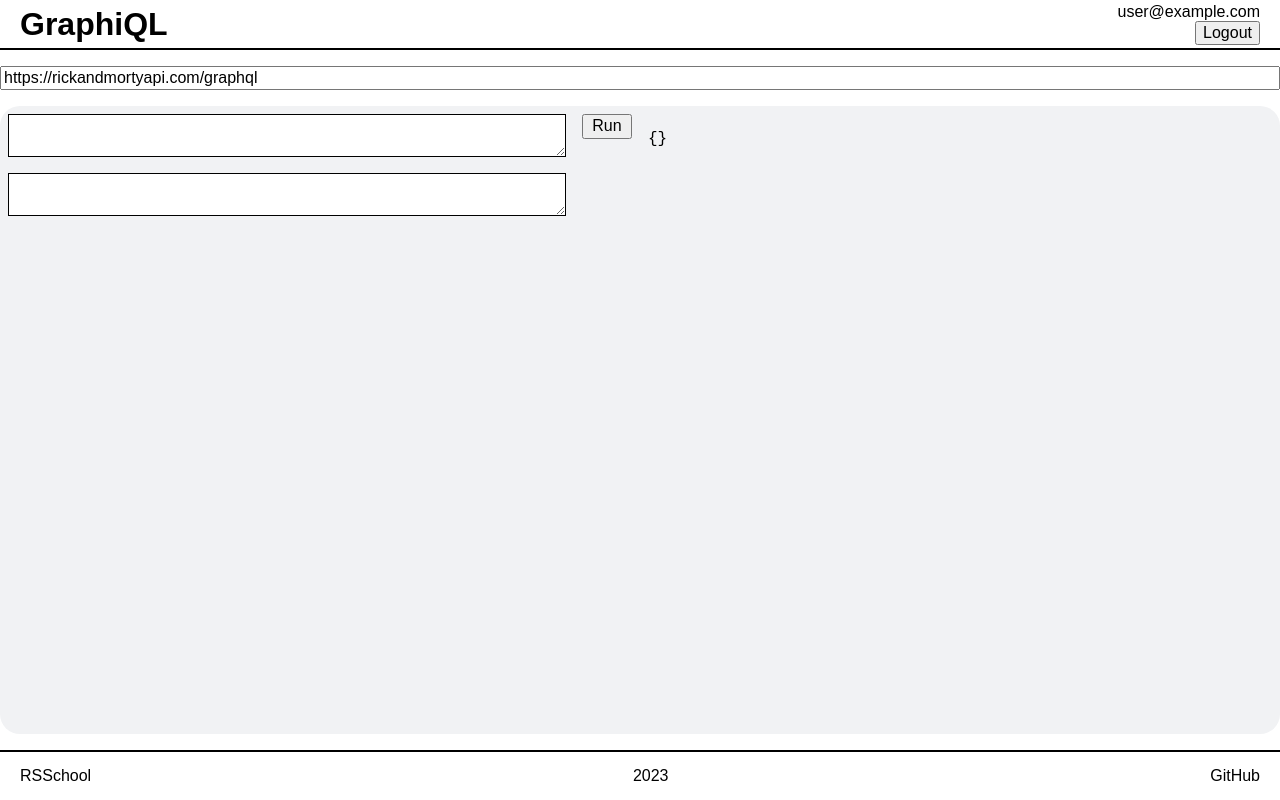
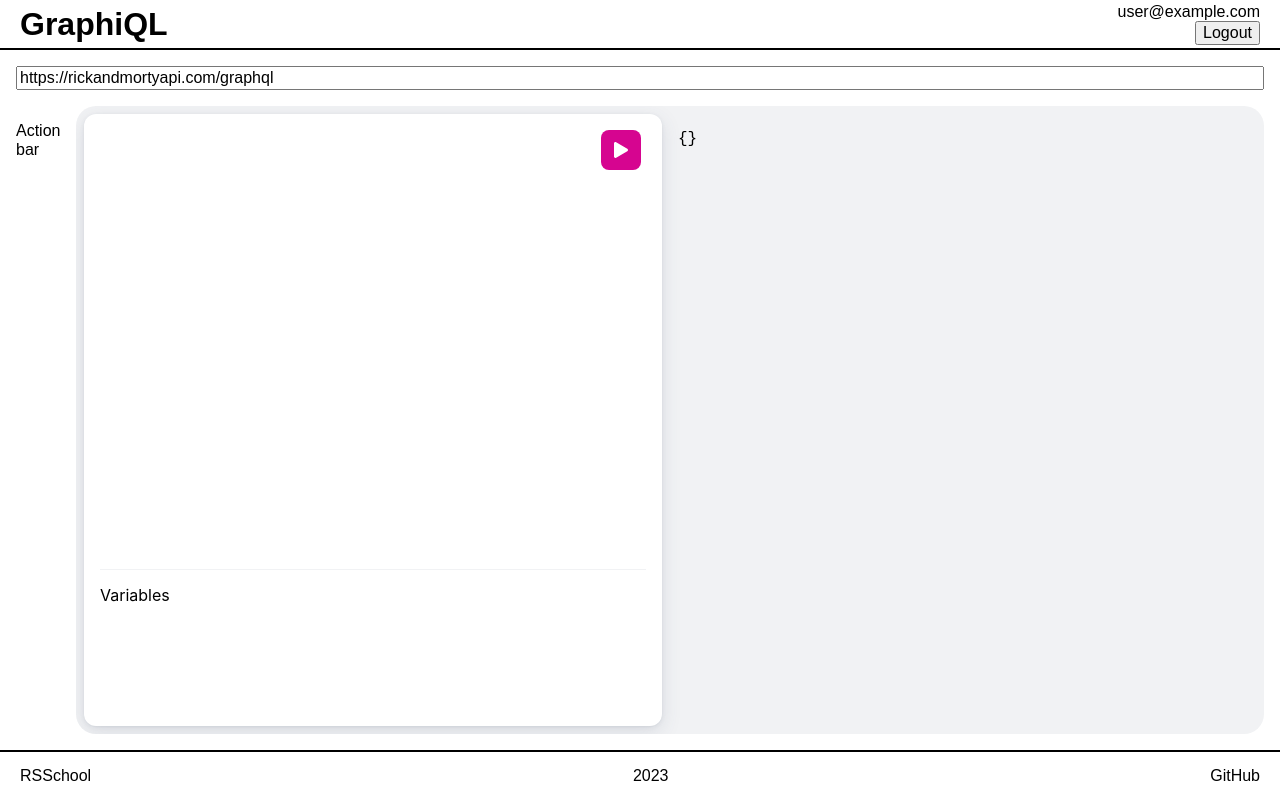
Before and after one commit to likurg42/graphiql, a React (Vite) app: page /playground in a window 1280 px wide. Built offline with nearby package versions, Linux system fonts and the light colour scheme; no server answers; sample sign-in values are in the browser's storage.

Commit message:
feat: add ide and result styles

```diff
--- a/package.json
+++ b/package.json
@@ -29,6 +29,7 @@
     "firebase": "^9.21.0",
     "msw": "^1.2.1",
     "react": "^18.2.0",
+    "react-bootstrap-icons": "^1.10.3",
     "react-dom": "^18.2.0",
     "react-firebase-hooks": "^5.1.1",
     "react-hook-form": "^7.43.9",
--- /dev/null
+++ b/src/pages/PlaygroundPage/ActionBar/ActionBar.tsx
@@ -0,0 +1,3 @@
+export const ActionBar = () => {
+  return <p>Action bar</p>;
+};
--- a/src/pages/PlaygroundPage/Code/Code.tsx
+++ b/src/pages/PlaygroundPage/Code/Code.tsx
@@ -2,8 +2,13 @@ import { SyntheticEvent } from 'react';
 import styled from 'styled-components';
 
 const Container = styled.textarea`
+  font-family: 'JetBrains Mono', monospace;
+  padding: 0;
+  border: none;
+  border-radius: ${(props) => props.theme.spacing.borderRadius};
+  outline: none;
   white-space: pre;
-  border: 1px solid black;
+  resize: none;
 `;
 
 export const Code = ({ saveChanges }: { saveChanges: (code: string) => void }) => {
--- a/src/pages/PlaygroundPage/Editor/Editor.tsx
+++ b/src/pages/PlaygroundPage/Editor/Editor.tsx
@@ -10,14 +10,32 @@ function removeLinebreaks(str: string) {
 
 const Form = styled.form`
   display: grid;
+  padding: ${({ theme }) => theme.spacing[2]};
   grid-template-columns: 1fr 50px;
-  grid-template-rows: 1fr 1fr;
+  grid-template-rows: 3fr 1fr;
   gap: 1rem;
+  background-color: white;
+  border-radius: ${(props) => props.theme.spacing.borderRadius.md};
+  box-shadow: 0 6px 20px rgba(59, 76, 106, 0.13), 0 1.34018px 4.46726px rgba(59, 76, 106, 0.08),
+    0 0.399006px 1.33002px rgba(59, 76, 106, 0.05);
+  overflow: hidden;
 `;
 
 const Toolbar = styled.div`
   display: flex;
   flex-direction: column;
+  align-items: center;
+`;
+
+const Settings = styled.div`
+  border-top: 1px solid ${(props) => props.theme.colors.bgClr};
+  padding-top: 1rem;
+  grid-column: span 2;
+`;
+
+const SubTitle = styled.div`
+  font-family: Inter, sans-serif;
+  font-size: 1rem;
 `;
 
 export const Editor = () => {
@@ -34,7 +52,10 @@ export const Editor = () => {
       <Toolbar>
         <QueryButton submit={handleSubmit} />
       </Toolbar>
-      <Code saveChanges={() => {}} />
+      <Settings>
+        <SubTitle>Variables</SubTitle>
+        <Code saveChanges={() => {}} />
+      </Settings>
     </Form>
   );
 };
--- a/src/pages/PlaygroundPage/Ide/Ide.tsx
+++ b/src/pages/PlaygroundPage/Ide/Ide.tsx
@@ -4,9 +4,15 @@ import { Result } from '../Result/Result.tsx';
 
 const Container = styled.section`
   display: grid;
-  grid-template-columns: 1fr 1fr;
+  grid-template-columns: repeat(2, 1fr);
   grid-template-rows: auto;
   gap: 1rem;
+
+  padding: ${(props) => props.theme.spacing[1]};
+  background-color: ${(props) => props.theme.colors.bgClr};
+  border-radius: ${(props) => props.theme.spacing.borderRadius.lg};
+
+  overflow: hidden;
 `;
 
 export const Ide = () => (
--- a/src/pages/PlaygroundPage/PlaygroundPage.tsx
+++ b/src/pages/PlaygroundPage/PlaygroundPage.tsx
@@ -2,18 +2,18 @@ import styled from 'styled-components';
 import { usePlayground } from '../../store/index.ts';
 import { Url } from './Url/Url.tsx';
 import { Ide } from './Ide/Ide.tsx';
+import { ActionBar } from './ActionBar/ActionBar.tsx';
 
 const Container = styled.div`
   display: grid;
-  margin: 1rem 0;
+  padding: 1rem;
   grid-template-rows: auto 1fr;
   gap: 1rem;
 `;
 
 const IdeWrapper = styled.div`
-  padding: ${(props) => props.theme.spacing[1]};
-  background-color: ${(props) => props.theme.colors.bgClr};
-  border-radius: ${(props) => props.theme.spacing.borderRadius};
+  display: grid;
+  grid-template-columns: 60px 1fr;
 `;
 
 const PlaygroundPage = () => {
@@ -22,6 +22,7 @@ const PlaygroundPage = () => {
     <Container>
       <Url value={url} />
       <IdeWrapper>
+        <ActionBar />
         <Ide />
       </IdeWrapper>
     </Container>
--- a/src/pages/PlaygroundPage/QueryButton/QueryButton.tsx
+++ b/src/pages/PlaygroundPage/QueryButton/QueryButton.tsx
@@ -1,7 +1,31 @@
+import styled from 'styled-components';
+import { PlayFill } from 'react-bootstrap-icons';
+
+const Button = styled.button`
+  display: flex;
+  justify-content: center;
+  align-items: center;
+  width: 40px;
+  height: 40px;
+  border-radius: ${(props) => props.theme.spacing.borderRadius.sm};
+  border: none;
+  background-color: ${(props) => props.theme.colors.accent};
+  cursor: pointer;
+
+  &:hover {
+    background-color: ${(props) => props.theme.colors.accentHover};
+  }
+`;
+
+const RunIcon = styled(PlayFill)`
+  font-size: 2rem;
+  color: white;
+`;
+
 export const QueryButton = ({ submit }: { submit: () => void }) => {
   return (
-    <button type="button" onClick={submit}>
-      Run
-    </button>
+    <Button type="button" onClick={submit}>
+      <RunIcon />
+    </Button>
   );
 };
--- a/src/pages/PlaygroundPage/Result/Result.tsx
+++ b/src/pages/PlaygroundPage/Result/Result.tsx
@@ -3,6 +3,7 @@ import { usePlayground } from '../../../store/index.ts';
 
 const ResultStyled = styled.pre`
   font-family: 'JetBrains Mono', monospace;
+  overflow-x: auto;
 `;
 
 export const Result = () => {
--- a/src/style/mainTheme.ts
+++ b/src/style/mainTheme.ts
@@ -4,9 +4,15 @@ export const mainTheme = {
     2: '1rem',
     3: '2rem',
     4: '4rem',
-    borderRadius: '20px',
+    borderRadius: {
+      sm: '8px',
+      md: '12px',
+      lg: '20px',
+    },
   },
   colors: {
     bgClr: '#f1f2f4',
+    accent: '#D60590',
+    accentHover: '#A60573',
   },
 };
```
Also changed, not shown: 1 other file (tests, documents, lock files or other folders).
